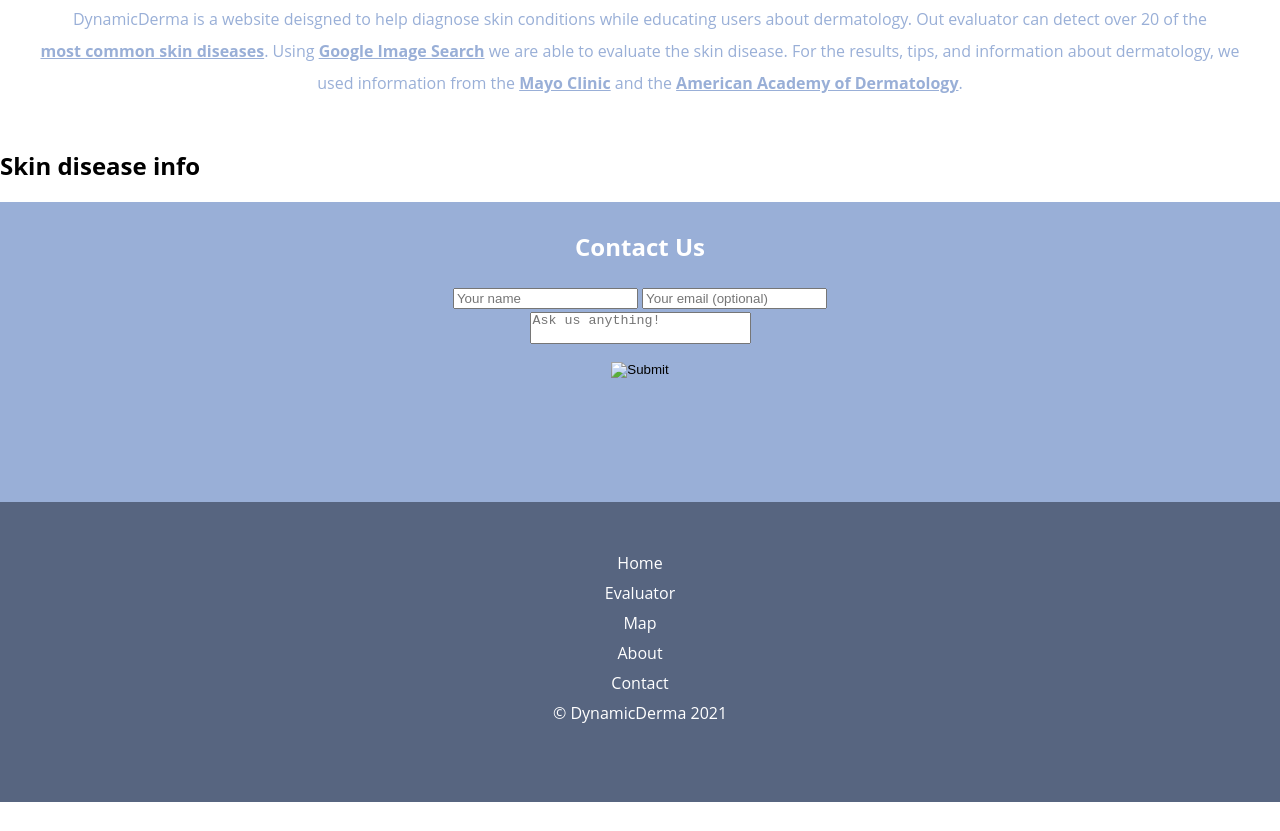
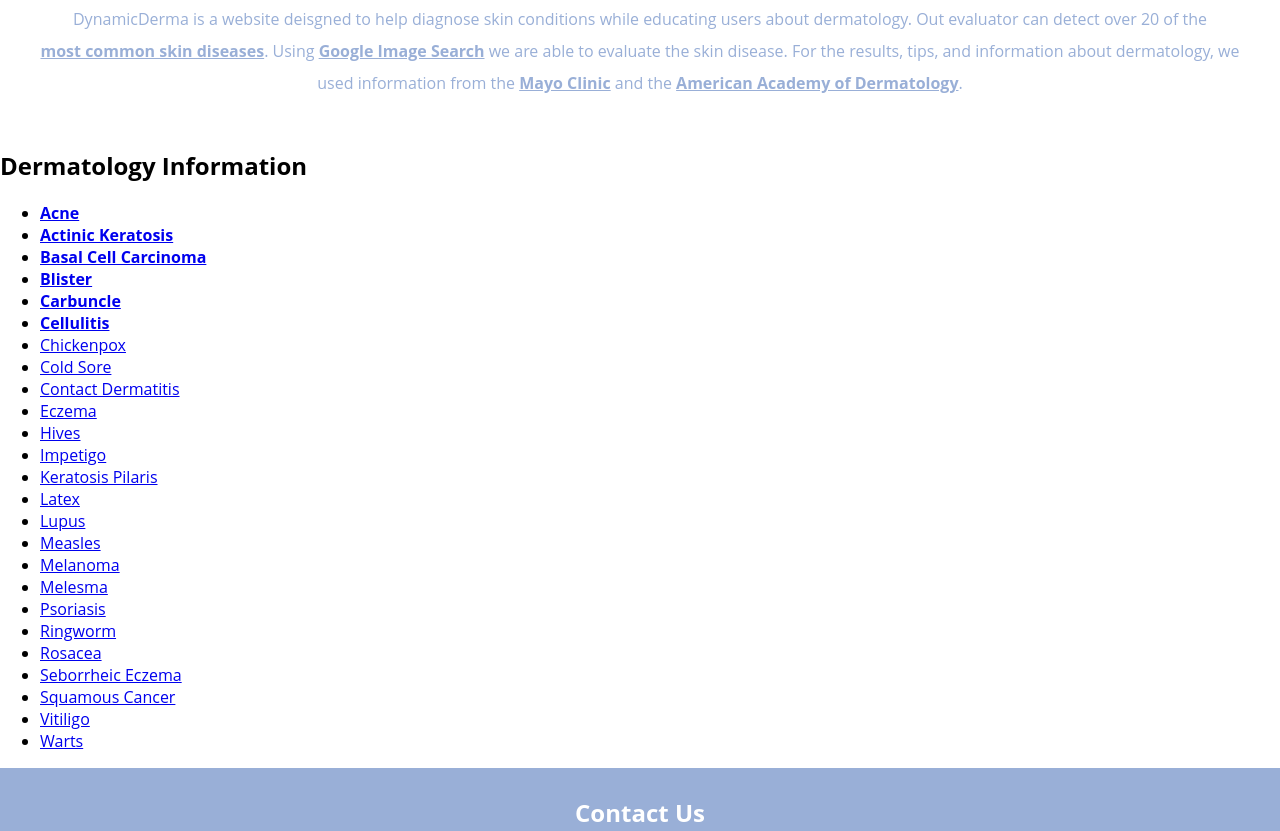
Before and after one commit to Joshua-Zou/DynamicDerma, a plain HTML site: page frontEnd/index.html in a window 1280 px wide. Shown: the part 1346-2177 px from the top of the page. Before the commit the page ends 2148 px from the top, so only its background shows below. Drawn offline with Linux system fonts and the light colour scheme.

Commit message:
Update index.html

```diff
--- a/frontEnd/index.html
+++ b/frontEnd/index.html
@@ -34,6 +34,7 @@
           <li><a href="#evaluator">Evaluator</a></li>
           <li><a href="#map">Map</a></li>
           <li><a href="#about">About</a></li>
+          <li><a href="#info">Info</a></li>
           <li><a href="#contact">Contact</a></li>
         </ul>
       </nav>
@@ -73,7 +74,7 @@
     <br>
     <!--Loading gif-->
 
-      <img src="https://wpamelia.com/wp-content/uploads/2018/11/ezgif-2-6d0b072c3d3f.gif" class="loadingGif" id="loadingGif" />
+      <img src="https://media2.giphy.com/media/3oEjI6SIIHBdRxXI40/giphy.gif?cid=ecf05e47sj5wmvv6h8fjw7f0rhl4rynrsb6ibug8olfi387f&rid=giphy.gif" class="loadingGif" id="loadingGif" />
 
           <script>
       document.getElementById('loadingGif').style.visibility='hidden';
@@ -100,7 +101,45 @@
     </section>
 
     <section id = "info">
-      <h1>Skin disease info</h1>
+      <h1>Dermatology Information</h1>
+      <ul>
+  <b>
+    <div class = "done">
+
+    <li><a href = "https://dynamicderma.joshuaren.repl.co/html/acne.html" target = "_blank">Acne</a></li>
+  <li><a href = "https://dynamicderma.joshuaren.repl.co/html/actinic_keratosis.html" target = "_blank">Actinic Keratosis</a></li>
+
+  <li><a href = "https://dynamicderma.joshuaren.repl.co/html/basal_cell_carcinoma.html" target = "_blank">Basal Cell Carcinoma</a></li>
+  <li><a href = "https://dynamicderma.joshuaren.repl.co/html/blisters.html" target = "_blank">Blister</a></li>
+
+
+  <li><a href = "https://dynamicderma.joshuaren.repl.co/html/carbuncle.html" target = "_blank">Carbuncle</a></li>
+  <li><a href = "https://dynamicderma.joshuaren.repl.co/html/cellulitis.html" target = "_blank">Cellulitis</a></li>
+      </b>
+
+  <li><a href = "https://dynamicderma.joshuaren.repl.co/html/chickenpox.html" target = "_blank">Chickenpox</a></li>
+  <li><a href = "https://dynamicderma.joshuaren.repl.co/html/cold_sore.html" target = "_blank">Cold Sore</a></li>
+  <li><a href = "https://dynamicderma.joshuaren.repl.co/html/contact_dermatitis.html" target = "_blank">Contact Dermatitis</a></li>
+  <li><a href = "https://dynamicderma.joshuaren.repl.co/html/eczema.html" target = "_blank">Eczema</a></li>
+  <li><a href = "https://dynamicderma.joshuaren.repl.co/html/hives.html" target = "_blank">Hives</a></li>
+  <li><a href = "https://dynamicderma.joshuaren.repl.co/html/impetigo.html" target = "_blank">Impetigo</a></li>
+  <li><a href = "https://dynamicderma.joshuaren.repl.co/html/keratosis_pilaris.html" target = "_blank">Keratosis Pilaris</a></li>
+  <li><a href = "https://dynamicderma.joshuaren.repl.co/html/latex.html" target = "_blank">Latex</a></li>
+  <li><a href = "https://dynamicderma.joshuaren.repl.co/html/lupus.html" target = "_blank">Lupus</a></li>
+  <li><a href = "https://dynamicderma.joshuaren.repl.co/html/measles.html" target = "_blank">Measles</a></li>
+  <li><a href = "https://dynamicderma.joshuaren.repl.co/html/melanoma.html" target = "_blank">Melanoma</a></li></div>
+
+  <li><a href = "https://dynamicderma.joshuaren.repl.co/html/melasma.html" target = "_blank">Melesma</a></li>
+  <li><a href = "https://dynamicderma.joshuaren.repl.co/html/psoriasis.html" target = "_blank">Psoriasis</a></li>
+  <li><a href = "https://dynamicderma.joshuaren.repl.co/html/ringworm.html" target = "_blank">Ringworm</a></li>
+  <li><a href = "https://dynamicderma.joshuaren.repl.co/html/rosacea.html" target = "_blank">Rosacea</a></li>
+  <li><a href = "https://dynamicderma.joshuaren.repl.co/html/seborrheic_eczema.html" target = "_blank">Seborrheic Eczema</a></li>
+  <li><a href = "https://dynamicderma.joshuaren.repl.co/html/squamous_cancer.html" target = "_blank">Squamous Cancer</a></li>
+  <li><a href = "https://dynamicderma.joshuaren.repl.co/html/vitiligo.html" target = "_blank">Vitiligo</a></li>
+  <li><a href = "https://dynamicderma.joshuaren.repl.co/html/wart.html" target = "_blank">Warts</a></li>
+
+  </b>
+</ul>
     </section>
 
     <!--Contact section begins-->
@@ -130,7 +169,9 @@
         <li><a href="#menu">Home</a></li>
         <li><a href="#evaluator">Evaluator</a></li>
         <li><a href="#map">Map</a></li>
+        <li><a href="#info">Information</a></li>
         <li><a href="#about">About</a></li>
+
         <li><a href="#contact">Contact</a></li>
         <li>&copy; DynamicDerma 2021</li><br>
       </ul>
```
